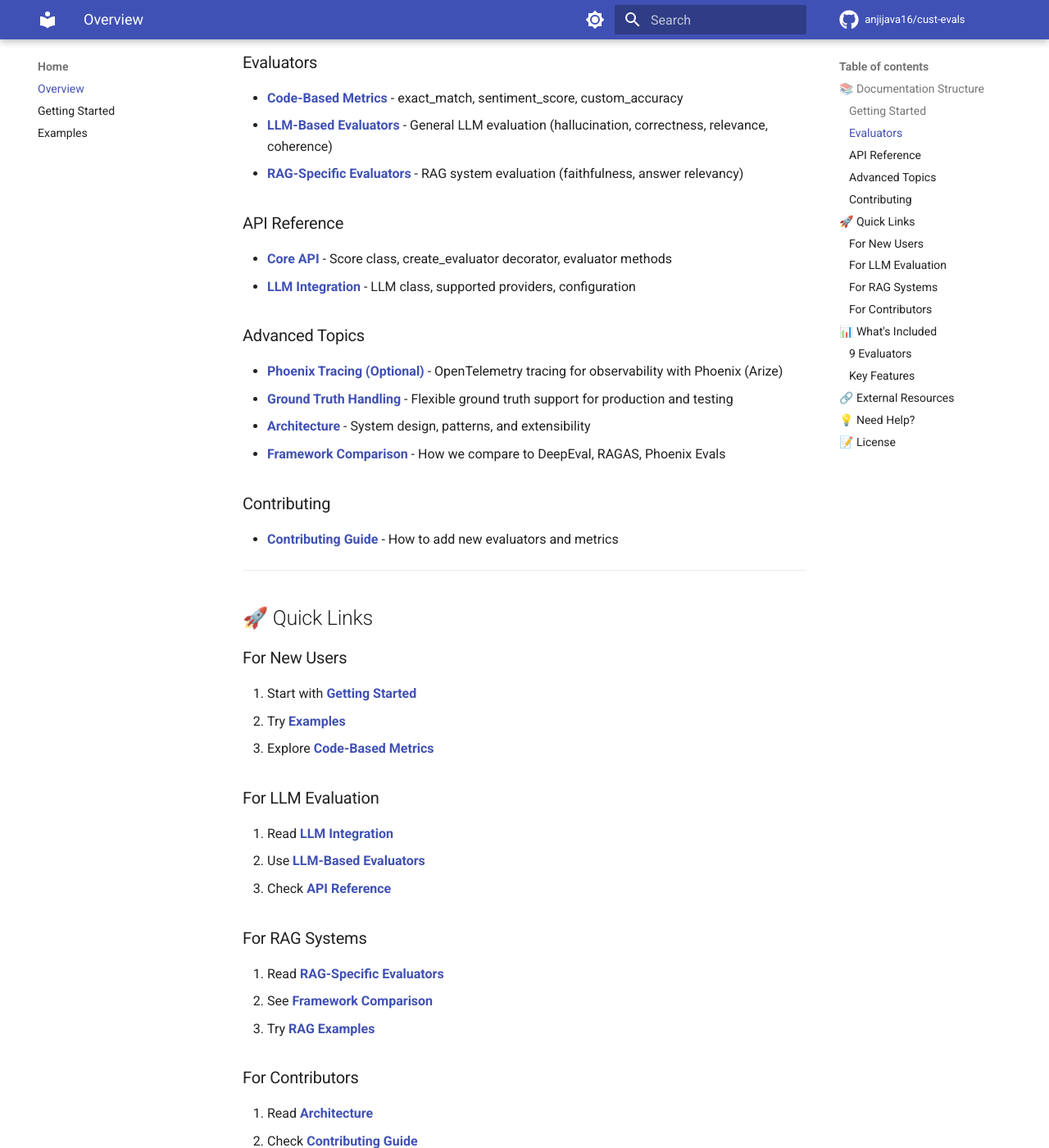
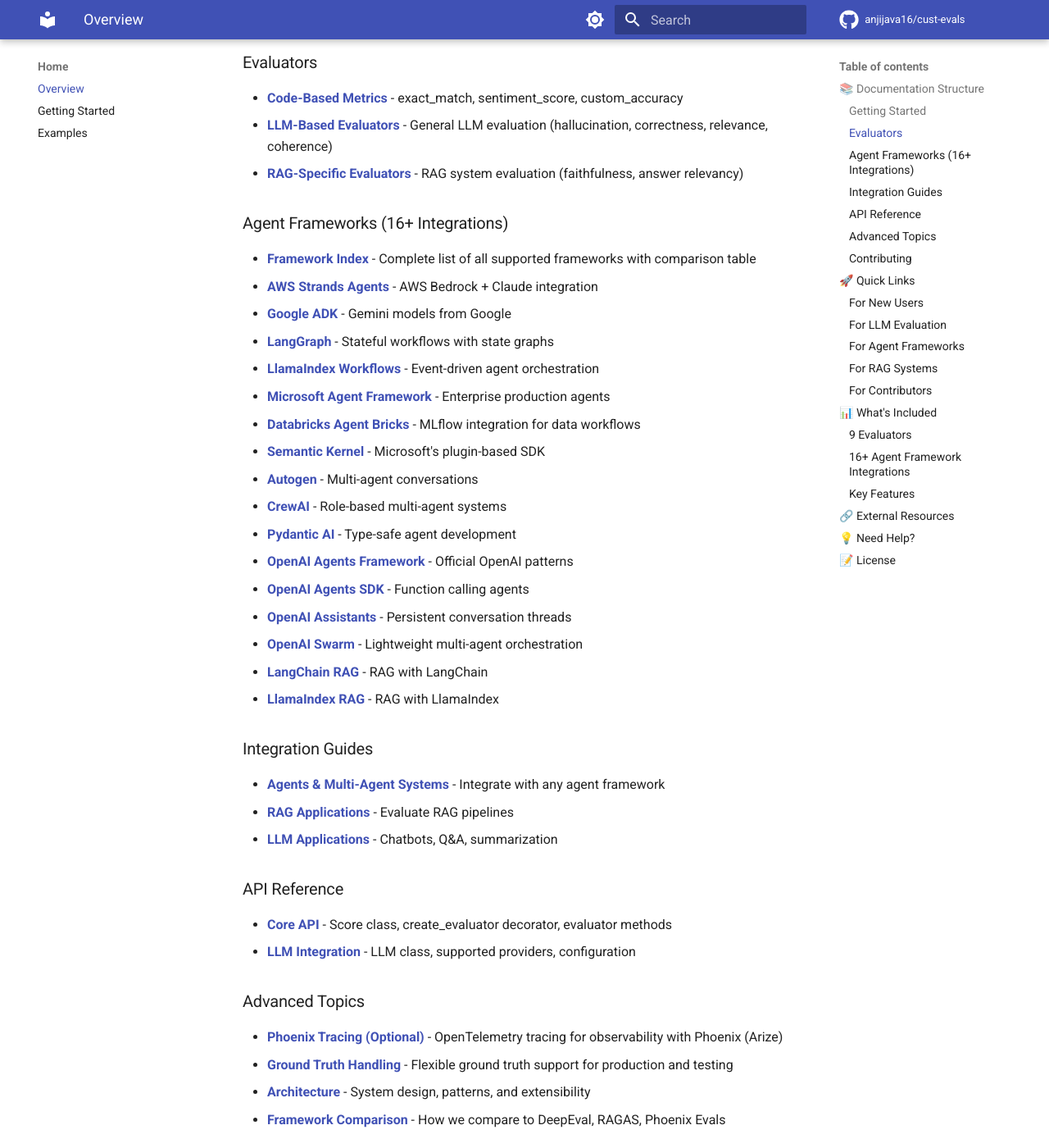
Before and after one commit to anjijava16/cust-evals, an MkDocs documentation site: the page built from docs/index.md, in a window 1280 px wide and 1400 px high, scrolled down 472 px. Shown: the whole window at 82% size. Built offline with MkDocs 1.6.1 and Material for MkDocs 9.7.7, drawn with Linux system fonts in a browser that asks for light colours; comment, search, counter and statistics services are not loaded; the version menu is left out; some of the changed text lies outside the part shown.

Commit message:
Updated new modules add

```diff
--- a/docs/index.md
+++ b/docs/index.md
@@ -12,6 +12,30 @@
 - **[Code-Based Metrics](evaluators/code-based.md)** - exact_match, sentiment_score, custom_accuracy
 - **[LLM-Based Evaluators](evaluators/llm-based.md)** - General LLM evaluation (hallucination, correctness, relevance, coherence)
 - **[RAG-Specific Evaluators](evaluators/rag-specific.md)** - RAG system evaluation (faithfulness, answer relevancy)
+
+### Agent Frameworks (16+ Integrations)
+- **[Framework Index](FRAMEWORK_INDEX.md)** - Complete list of all supported frameworks with comparison table
+- **[AWS Strands Agents](frameworks/aws-strands.md)** - AWS Bedrock + Claude integration
+- **[Google ADK](frameworks/google-adk.md)** - Gemini models from Google
+- **[LangGraph](frameworks/langgraph.md)** - Stateful workflows with state graphs
+- **[LlamaIndex Workflows](frameworks/llamaindex-workflows.md)** - Event-driven agent orchestration
+- **[Microsoft Agent Framework](frameworks/microsoft-agent-framework.md)** - Enterprise production agents
+- **[Databricks Agent Bricks](frameworks/databricks-agent-bricks.md)** - MLflow integration for data workflows
+- **[Semantic Kernel](frameworks/semantic-kernel.md)** - Microsoft's plugin-based SDK
+- **[Autogen](frameworks/autogen.md)** - Multi-agent conversations
+- **[CrewAI](frameworks/crewai.md)** - Role-based multi-agent systems
+- **[Pydantic AI](frameworks/pydanticai.md)** - Type-safe agent development
+- **[OpenAI Agents Framework](frameworks/openai-agents-framework.md)** - Official OpenAI patterns
+- **[OpenAI Agents SDK](frameworks/openai-agents.md)** - Function calling agents
+- **[OpenAI Assistants](frameworks/openai-assistants.md)** - Persistent conversation threads
+- **[OpenAI Swarm](frameworks/openai-swarm.md)** - Lightweight multi-agent orchestration
+- **[LangChain RAG](frameworks/langchain-rag.md)** - RAG with LangChain
+- **[LlamaIndex RAG](frameworks/llamaindex-rag.md)** - RAG with LlamaIndex
+
+### Integration Guides
+- **[Agents & Multi-Agent Systems](agents-integration.md)** - Integrate with any agent framework
+- **[RAG Applications](rag-integration.md)** - Evaluate RAG pipelines
+- **[LLM Applications](llm-app-integration.md)** - Chatbots, Q&A, summarization
 
 ### API Reference
 - **[Core API](api-reference.md)** - Score class, create_evaluator decorator, evaluator methods
@@ -40,10 +64,17 @@
 2. Use **[LLM-Based Evaluators](evaluators/llm-based.md)**
 3. Check **[API Reference](api-reference.md)**
 
+### For Agent Frameworks
+1. Browse **[Framework Index](FRAMEWORK_INDEX.md)** - See all 16+ supported frameworks
+2. Pick your framework (AWS Strands, Google ADK, LangGraph, etc.)
+3. Follow framework-specific integration guide
+4. Evaluate with **[LLM-Based Evaluators](evaluators/llm-based.md)**
+
 ### For RAG Systems
 1. Read **[RAG-Specific Evaluators](evaluators/rag-specific.md)**
-2. See **[Framework Comparison](framework-comparison.md)**
-3. Try **[RAG Examples](examples.md#rag-evaluation)**
+2. Check **[LangChain RAG](frameworks/langchain-rag.md)** or **[LlamaIndex RAG](frameworks/llamaindex-rag.md)**
+3. See **[Framework Comparison](framework-comparison.md)**
+4. Try **[RAG Examples](examples.md#rag-evaluation)**
 
 ### For Contributors
 1. Read **[Architecture](architecture.md)**
@@ -70,6 +101,25 @@
 **RAG-Specific (2)**
 - Faithfulness Evaluator - Verify grounding in context
 - Answer Relevancy Evaluator - Check answer-query relevance
+
+### 16+ Agent Framework Integrations
+
+**Cloud Platforms**
+- AWS Strands Agents, Google ADK, Databricks Agent Bricks
+
+**Microsoft Ecosystem**
+- Microsoft Agent Framework, Semantic Kernel, Autogen
+
+**LangChain & LlamaIndex**
+- LangGraph, LlamaIndex Workflows, LangChain RAG, LlamaIndex RAG
+
+**OpenAI Frameworks**
+- OpenAI Agents Framework, OpenAI Agents SDK, OpenAI Assistants, OpenAI Swarm
+
+**Others**
+- CrewAI, Pydantic AI
+
+**[→ View All Frameworks](FRAMEWORK_INDEX.md)**
 
 ### Key Features
 
```
